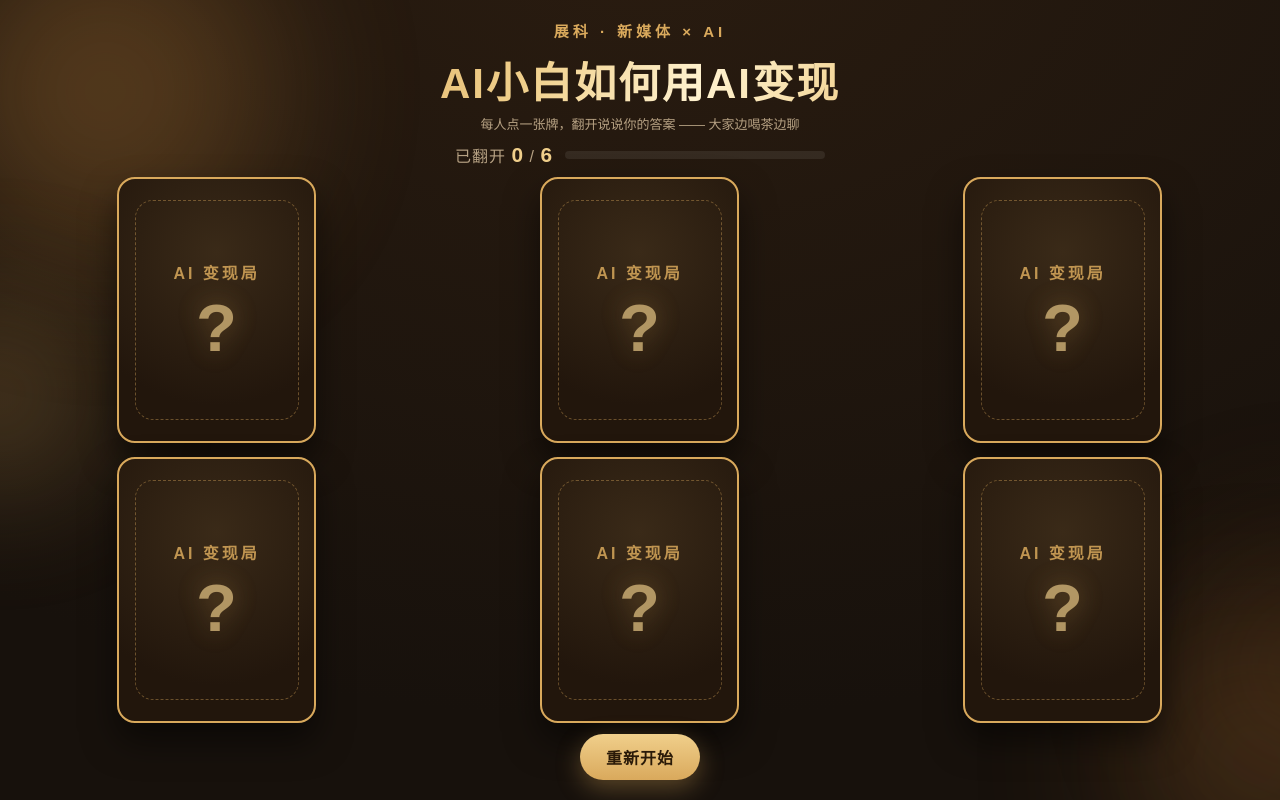
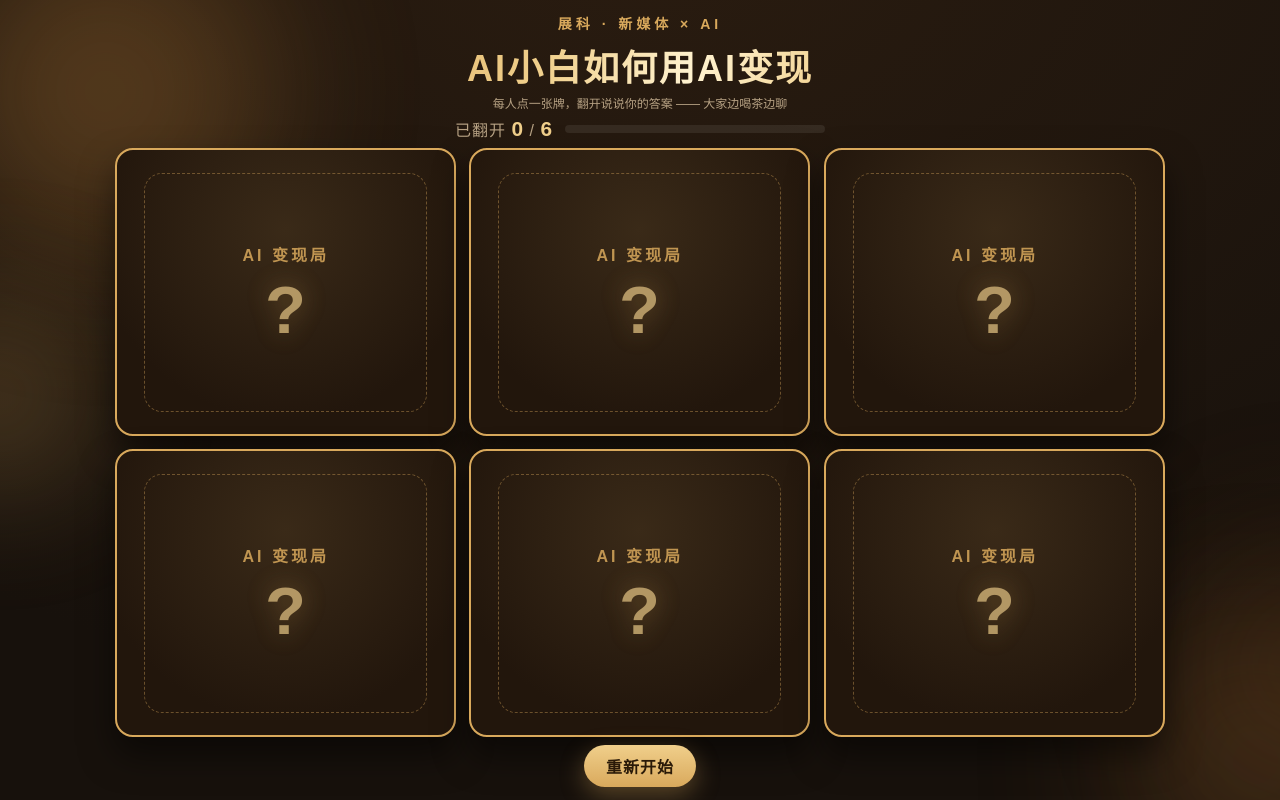
Before and after one commit to 3105950381zz-rgb/ai-chouka, a plain HTML site: page index.html in a window 1280 px wide. Drawn offline with Linux system fonts and the light colour scheme.

Commit message:
抽卡排版修复：网格收窄至1050px让卡片填满单元格(竖长353x437)，头部压缩让位，字号放大
Co-Authored-By: Claude <noreply@anthropic.com>

```diff
--- a/index.html
+++ b/index.html
@@ -25,7 +25,7 @@
     background: radial-gradient(1200px 800px at 50% -10%, var(--bg2), var(--bg1));
     color: var(--cream);
     display: flex; flex-direction: column; align-items: center;
-    height: 100vh; padding: clamp(10px, 1.6vw, 24px);
+    height: 100vh; padding: clamp(6px, 1vw, 14px);
     user-select: none; overflow: hidden;
   }
 
@@ -44,13 +44,13 @@
   .header, .progress, .grid, .controls { position: relative; z-index: 1; }
 
   /* 顶部标题 */
-  .header { text-align: center; margin-bottom: clamp(6px, 1.2vh, 14px); flex: none; animation: fadeDown .8s ease both; }
+  .header { text-align: center; margin-bottom: clamp(4px, 0.8vh, 10px); flex: none; animation: fadeDown .8s ease both; }
   .header .sub {
-    font-size: clamp(11px, 1.6vw, 15px); letter-spacing: 4px; color: var(--gold);
-    margin-bottom: 8px; font-weight: 600;
+    font-size: clamp(10px, 1.4vw, 14px); letter-spacing: 4px; color: var(--gold);
+    margin-bottom: 6px; font-weight: 600;
   }
   .header h1 {
-    font-size: clamp(22px, 3.6vw, 42px); font-weight: 800; letter-spacing: 2px;
+    font-size: clamp(20px, 3.2vw, 36px); font-weight: 800; letter-spacing: 2px;
     background: linear-gradient(110deg, var(--gold) 0%, var(--gold-light) 30%, #fff2cf 50%, var(--gold-light) 70%, var(--gold) 100%);
     background-size: 220% 100%;
     -webkit-background-clip: text; background-clip: text; -webkit-text-fill-color: transparent;
@@ -58,13 +58,13 @@
   }
   @keyframes shimmer { 0% { background-position: 220% 0; } 100% { background-position: -220% 0; } }
   .header .hint {
-    margin-top: 4px; font-size: clamp(10px, 1.2vw, 13px); color: var(--muted);
+    margin-top: 3px; font-size: clamp(9px, 1.1vw, 12px); color: var(--muted);
   }
 
   /* 进度条 */
   .progress {
     display: flex; align-items: center; gap: 12px; flex: none;
-    margin-bottom: clamp(6px, 1.2vh, 12px);
+    margin-bottom: clamp(4px, 0.8vh, 8px);
   }
   .progress .text { font-size: clamp(13px, 1.7vw, 16px); color: var(--muted); letter-spacing: 1px; }
   .progress .text b { color: var(--gold-light); font-size: 1.3em; }
@@ -81,16 +81,14 @@
 
   /* 卡牌区域 */
   .grid {
-    flex: 1; min-height: 0; width: min(1500px, 98vw);
+    flex: 1; min-height: 0; width: min(1050px, 94vw);
     display: grid; grid-template-columns: repeat(3, 1fr); grid-template-rows: repeat(2, 1fr);
-    gap: clamp(12px, 1.8vh, 24px);
+    gap: clamp(12px, 1.6vh, 20px);
     perspective: 1600px;
   }
 
   .card {
     position: relative; cursor: pointer;
-    aspect-ratio: 3 / 4; height: 100%; max-width: 100%;
-    justify-self: center;
     -webkit-tap-highlight-color: transparent;
     animation: cardIn .6s cubic-bezier(.2, .9, .4, 1) both;
   }
@@ -111,7 +109,7 @@
     backface-visibility: hidden; -webkit-backface-visibility: hidden;
     border-radius: clamp(10px, 1.6vw, 18px);
     display: flex; flex-direction: column; align-items: center; justify-content: center;
-    padding: clamp(10px, 1.6vw, 20px);
+    padding: clamp(10px, 1.8vw, 22px);
     box-shadow: 0 18px 34px rgba(0,0,0,.5);
   }
 
@@ -169,7 +167,7 @@
     text-align: center;
   }
   .front .q {
-    font-size: clamp(12px, 2.2vmin, 19px);
+    font-size: clamp(13px, 2.6vmin, 22px);
     font-weight: 800; line-height: 1.55; text-align: center;
   }
   .front .q span {
@@ -192,7 +190,7 @@
     margin-bottom: 7px;
   }
   .sub-q-item {
-    font-size: clamp(9px, 1.5vmin, 12px);
+    font-size: clamp(9px, 1.6vmin, 13px);
     line-height: 1.55;
     color: #8a6a3a;
     font-weight: 600;
@@ -210,10 +208,10 @@
   .done .small { display: block; margin-top: 8px; font-size: clamp(12px, 1.5vw, 15px); font-weight: 500; color: var(--muted); }
 
   /* 按钮 */
-  .controls { margin-top: clamp(6px, 1.4vh, 14px); flex: none; display: flex; gap: 12px; flex-wrap: wrap; justify-content: center; }
+  .controls { margin-top: clamp(4px, 1vh, 10px); flex: none; display: flex; gap: 12px; flex-wrap: wrap; justify-content: center; }
   .btn {
     font-family: inherit; font-size: clamp(13px, 1.7vw, 16px); font-weight: 700; letter-spacing: 1px;
-    padding: 11px 26px; border-radius: 999px; border: none; cursor: pointer;
+    padding: 9px 22px; border-radius: 999px; border: none; cursor: pointer;
     transition: transform .15s, box-shadow .2s, opacity .15s;
   }
   .btn:active { transform: scale(.95); }
```
